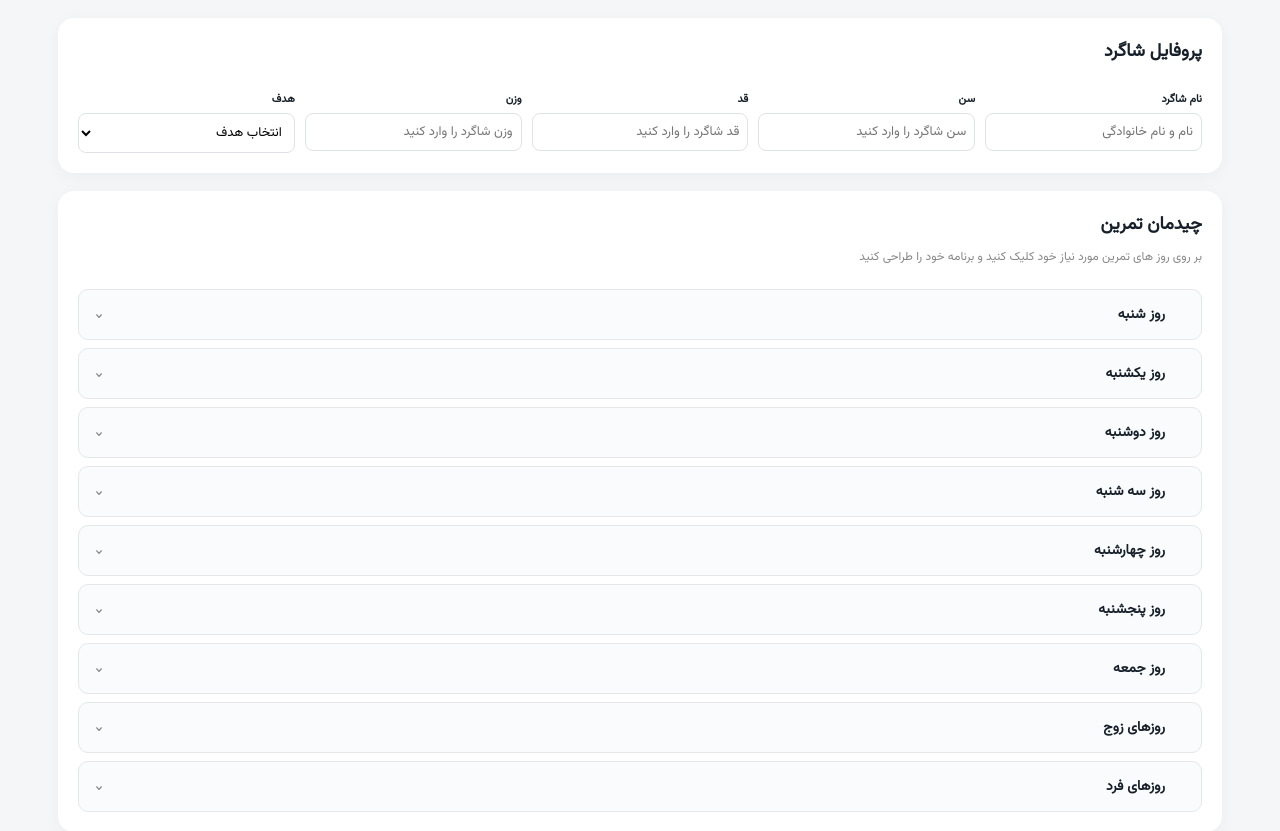
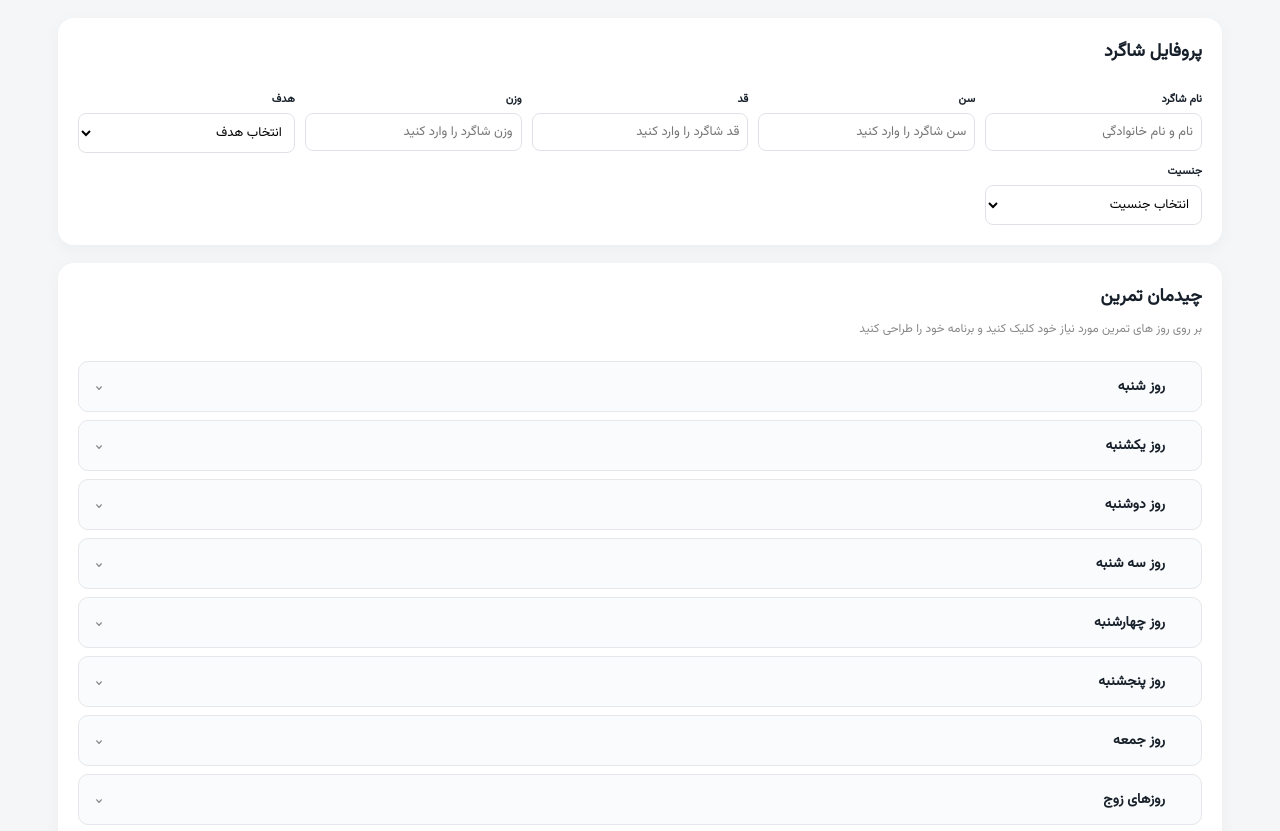
Before and after one commit to atenaaryafard/fitplan, a Flask app: template templates/planner.html in a window 1280 px wide. Shown: the part 65-896 px from the top of the page. Run offline with Flask 3, Linux system fonts and the light colour scheme; the template is opened without the code that fills it, so the values that code supplies are empty; some libraries are stand-ins or nearby versions.

Commit message:
Update planner.html

```diff
--- a/templates/planner.html
+++ b/templates/planner.html
@@ -90,7 +90,9 @@
 
                 <input
                     id="athleteName"
+                    type="text"
                     placeholder="نام و نام خانوادگی ">
+
 
             </div>
 
@@ -172,6 +174,30 @@
                 </select>
 
             </div>
+
+            <div class="field">
+
+         <label>
+              جنسیت
+         </label>
+
+        <select id="athleteGender">
+
+        <option value="">
+            انتخاب جنسیت
+        </option>
+
+        <option value="مرد">
+            مرد
+        </option>
+
+        <option value="زن">
+            زن
+        </option>
+
+    </select>
+
+</div>
 
 
         </div>
```
